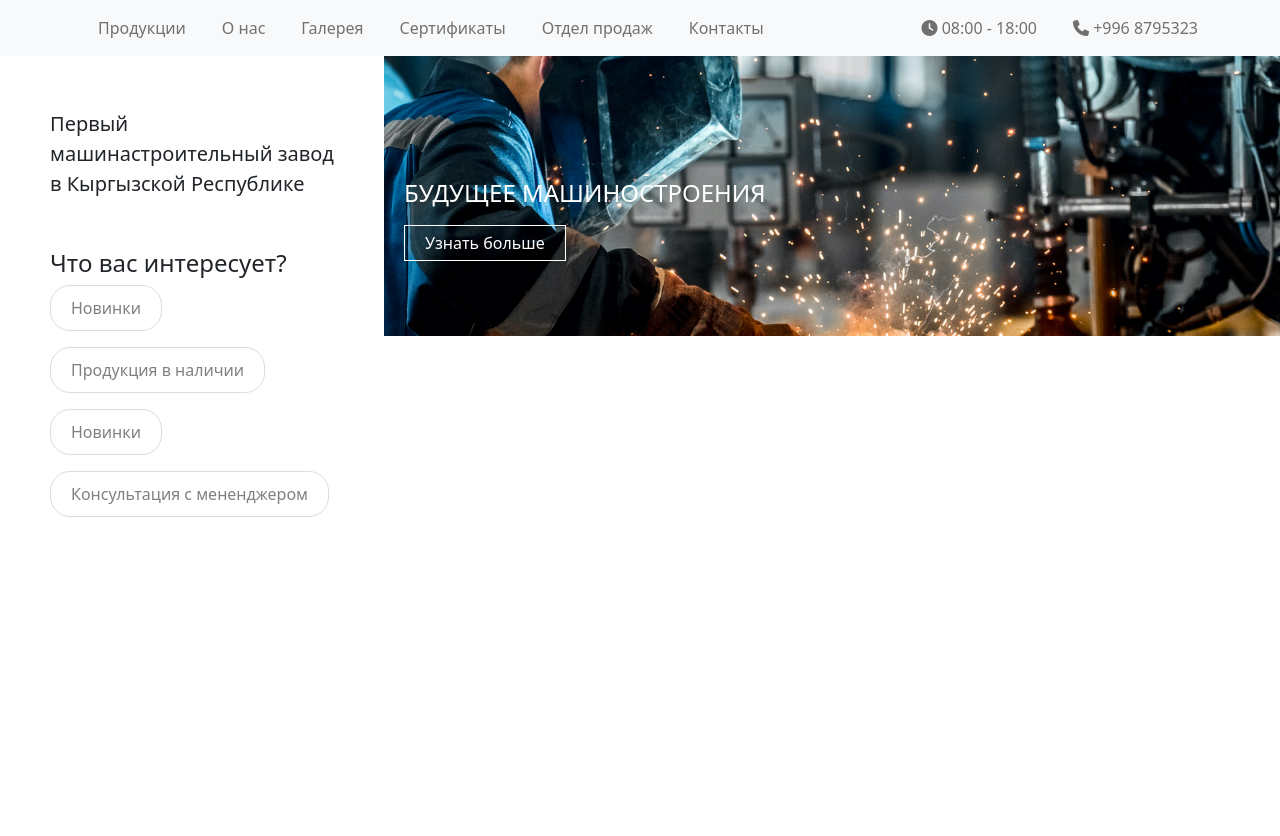
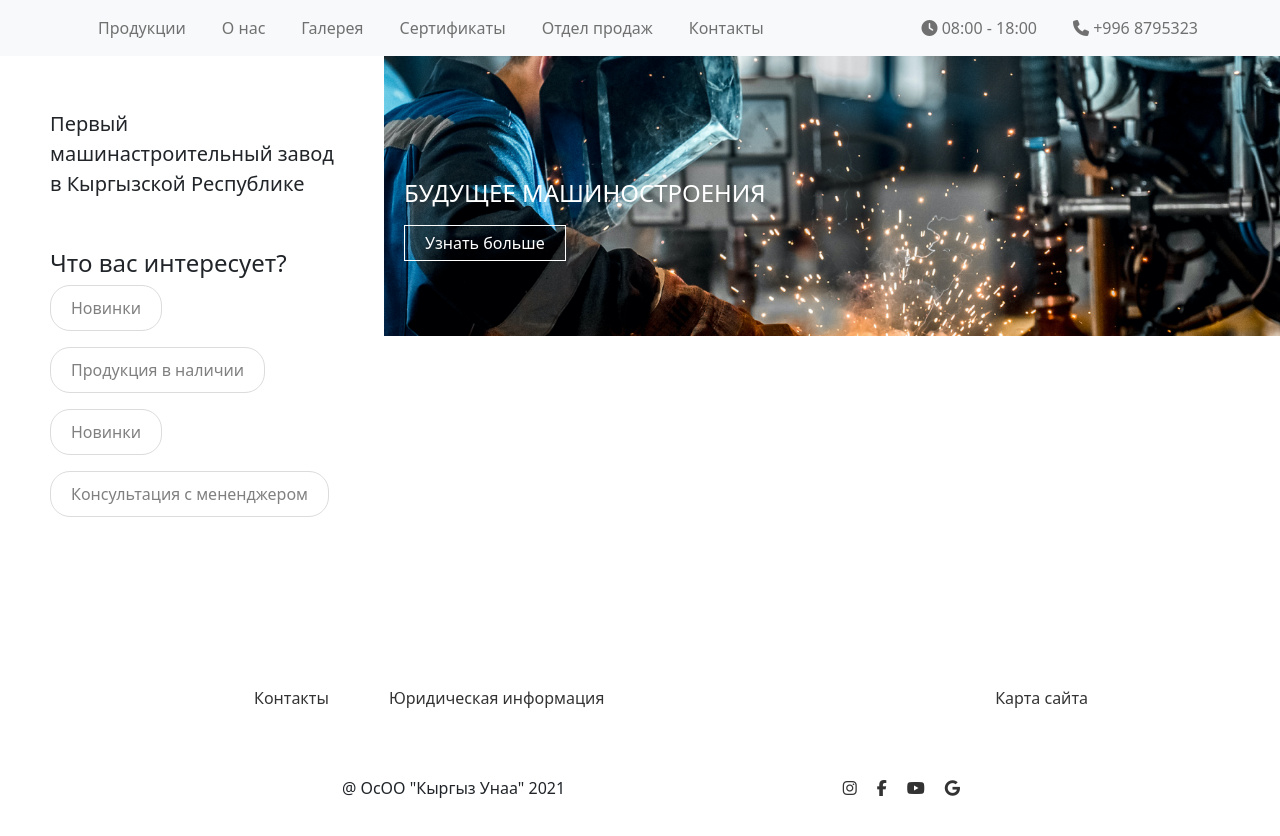
Before and after one commit to almazesh/KyrgyzUnaa, a plain HTML site: page index.html in a window 1280 px wide. Before the commit the page ends 800 px from the top, so only its background shows below. Drawn offline with nearby package versions, Linux system fonts and the light colour scheme.

Commit message:
Second commit

```diff
--- a/css/style.css
+++ b/css/style.css
@@ -4,6 +4,7 @@ body{
     margin: 0;
     padding: 0;
     width: 100%;
+    position: relative;
 }
 
 .nav-link{
@@ -266,3 +267,66 @@ nav a{
 
 
 }
+
+
+
+
+/*
+    FOOOTER
+
+*/
+
+footer{
+    margin: 100px 0;
+}
+
+.centerFooter{
+    width: 70%;
+    margin: 0 auto;
+}
+
+.foot ul {
+    display: flex;
+    list-style: none;
+}
+.foot ul li{
+    margin: 0 30px;
+}
+.foot ul li a{
+    text-decoration: none;
+    color: rgba(0,0,0,.8) ;
+}
+.foot{
+    display: flex;
+    justify-content: space-between;
+}
+.foot ol li{
+    list-style: none;
+}
+.foot ol li a{
+    text-decoration: none;
+    color: rgba(0,0,0,.8) ;
+}
+
+/* footer - Secfooter */
+
+
+.secFoot{
+    display: flex;
+    justify-content: space-around;
+    margin: 50px 0;
+}
+
+.secFoot ul{
+    list-style: none;
+}
+.secFoot ol {
+    display: flex;
+}
+.secFoot ol li{
+    margin: 0 10px;
+    list-style: none;
+}
+.secFoot ol li a{
+    color: rgba(0,0,0,.8) ;
+}
--- a/index.html
+++ b/index.html
@@ -120,6 +120,68 @@
             </div>
         </section>
     </main>
+
+
+    <!--
+
+        FOOOTER
+     -->
+
+
+    <footer>
+        <div class="centerFooter">
+            <div class="foot">
+                <ul>
+                    <li>
+                        <a href="">
+                            Контакты
+                        </a>
+                    </li>
+                    <li>
+                        <a href="">
+                            Юридическая информация
+                        </a>
+                    </li>
+                </ul>
+                <ol>
+                    <li>
+                        <a href="">
+                            Карта сайта
+                        </a>
+                    </li>
+                </ol>
+            </div>
+            <div class="secFoot">
+                <ul>
+                    <li>
+                        @ OcOO "Кыргыз Унаа" 2021
+                    </li>
+                </ul>
+                <ol>
+                    <li>
+                        <a href="">
+                            <i class="fab fa-instagram"></i>
+                        </a>
+                    </li>
+                    <li>
+                        <a href="">
+                            <i class="fab fa-facebook-f"></i>
+                        </a>
+                    </li>
+                    <li>
+                        <a href="">
+                            <i class="fab fa-youtube"></i>
+                        </a>
+                    </li>
+                    <li>
+                        <a href="">
+                            <i class="fab fa-google"></i>
+                        </a>
+                    </li>
+                </ol>
+            </div>
+        </div>
+    </footer>
     <script src="js/script.js"></script>
     <script src="https://cdn.jsdelivr.net/npm/bootstrap@5.0.0-beta1/dist/js/bootstrap.bundle.min.js" integrity="sha384-ygbV9kiqUc6oa4msXn9868pTtWMgiQaeYH7/t7LECLbyPA2x65Kgf80OJFdroafW" crossorigin="anonymous"></script>
     <script src="https://cdn.jsdelivr.net/npm/@popperjs/core@2.5.4/dist/umd/popper.min.js" integrity="sha384-q2kxQ16AaE6UbzuKqyBE9/u/KzioAlnx2maXQHiDX9d4/zp8Ok3f+M7DPm+Ib6IU" crossorigin="anonymous"></script>
```
